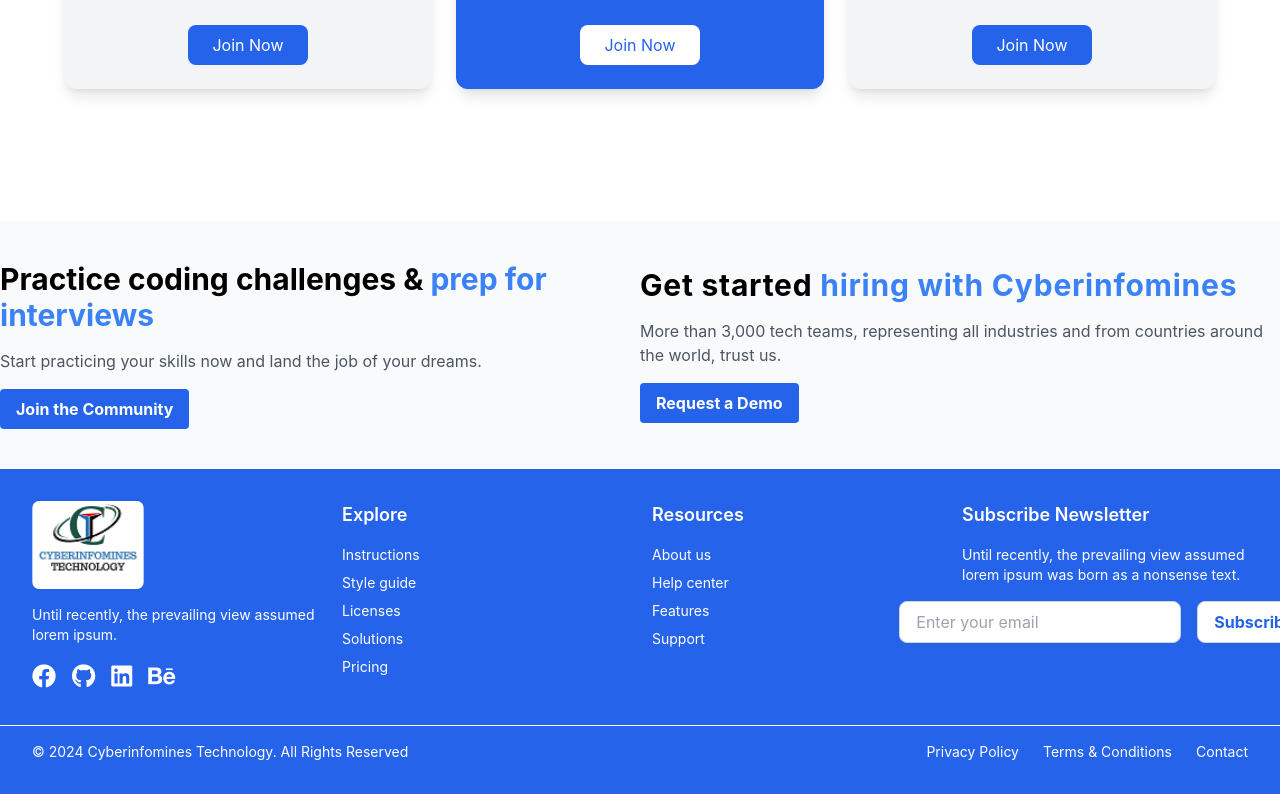
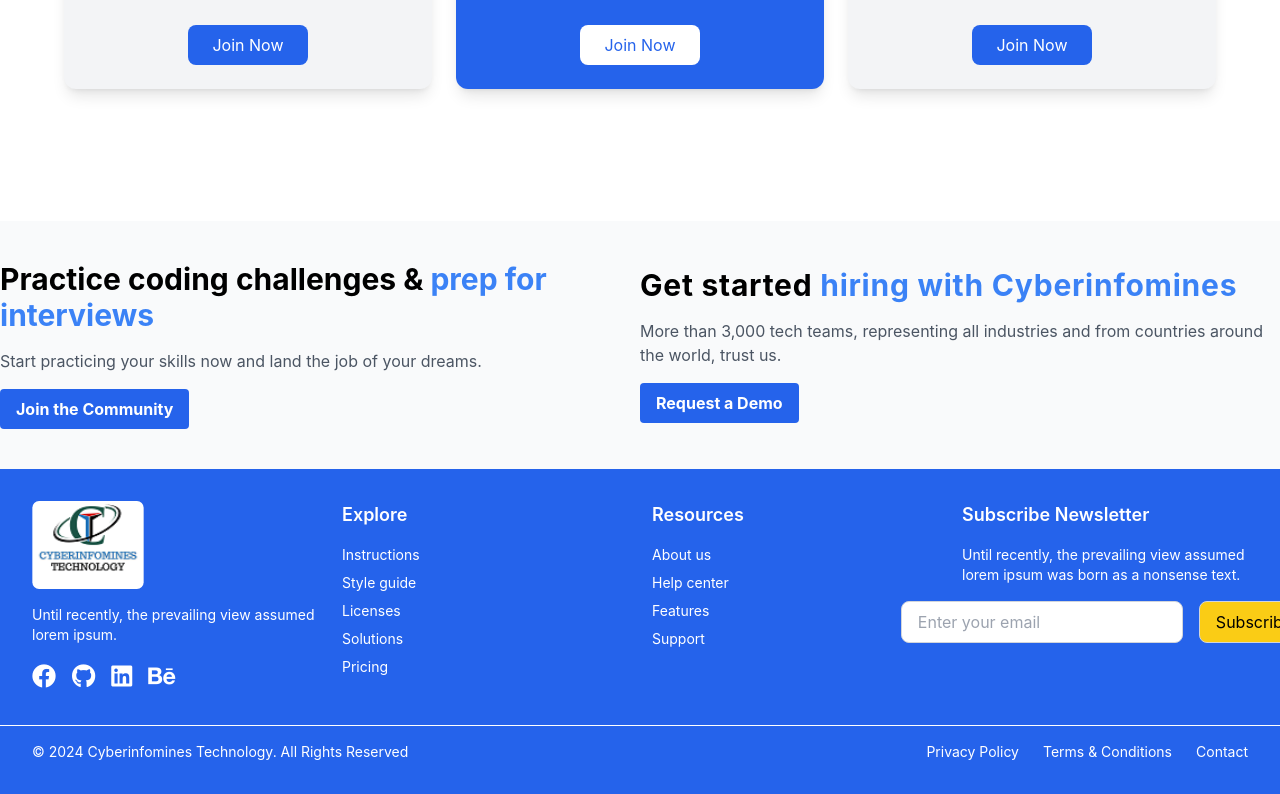
Before and after one commit to Juhi2116/CyberInform, a React (Create React App) app: page /pricing in a window 1280 px wide. Shown: the part 895-1689 px from the top of the page. Built offline with nearby package versions, Linux system fonts and the light colour scheme.

Commit message:
footer change

```diff
--- a/src/Components/Footer.js
+++ b/src/Components/Footer.js
@@ -114,7 +114,7 @@
             />
             <button
               type="submit"
-              className="px-4 py-2 bg-white text-blue-600 font-bold border border-gray-300 rounded-lg hover:bg-gray-100"
+              className="px-4 py-2 bg-yellow-400 text-black  border border-gray-300 rounded-lg hover:bg-gray-100"
             >
               Subscribe
             </button>
--- a/src/Pages/Pricing.js
+++ b/src/Pages/Pricing.js
@@ -126,8 +126,6 @@
                 </div>
             </div>
             <div className="flex flex-col md:flex-row justify-between items-center bg-gray-50  text-black max-w-7xl m-auto py-10">
-
-
                 <div className="flex flex-col items-center md:items-start text-center md:text-left space-y-4 md:w-2/3">
                     <h2 className="text-2xl sm:text-3xl font-bold">
                         Practice coding challenges &{" "}
```
